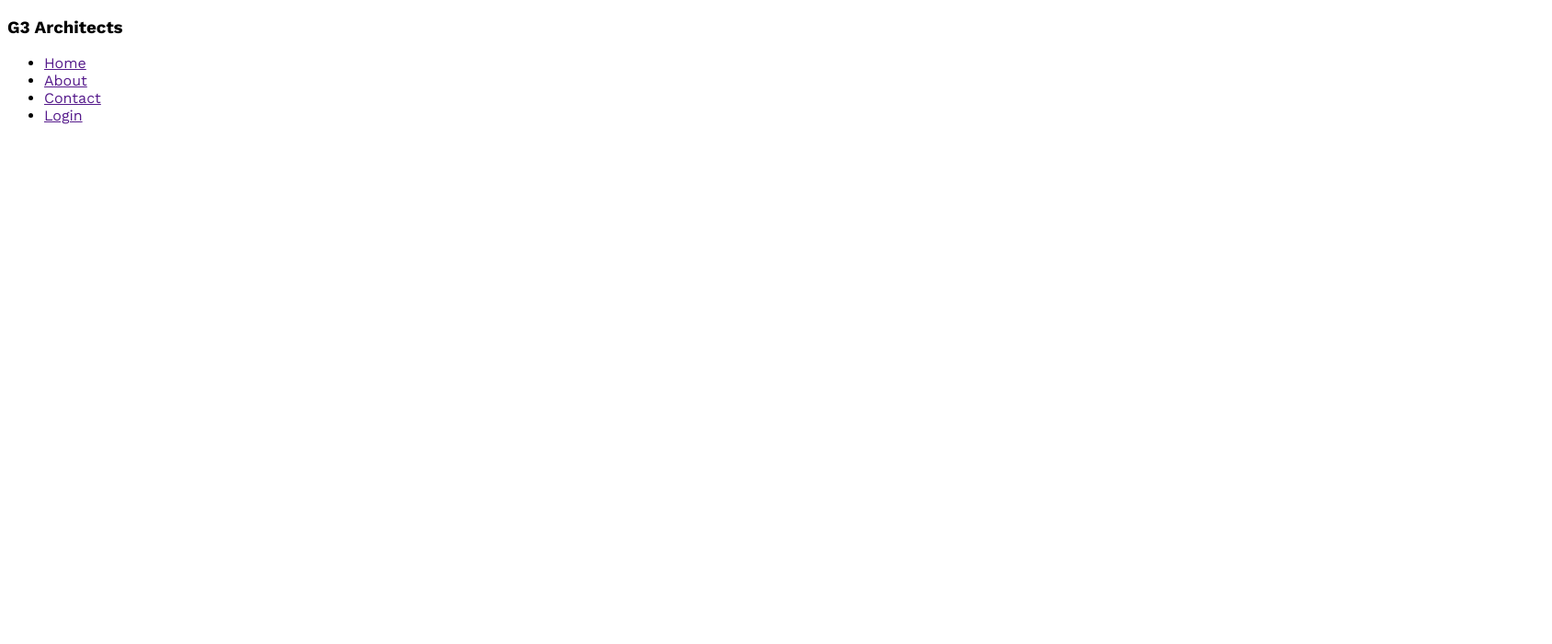
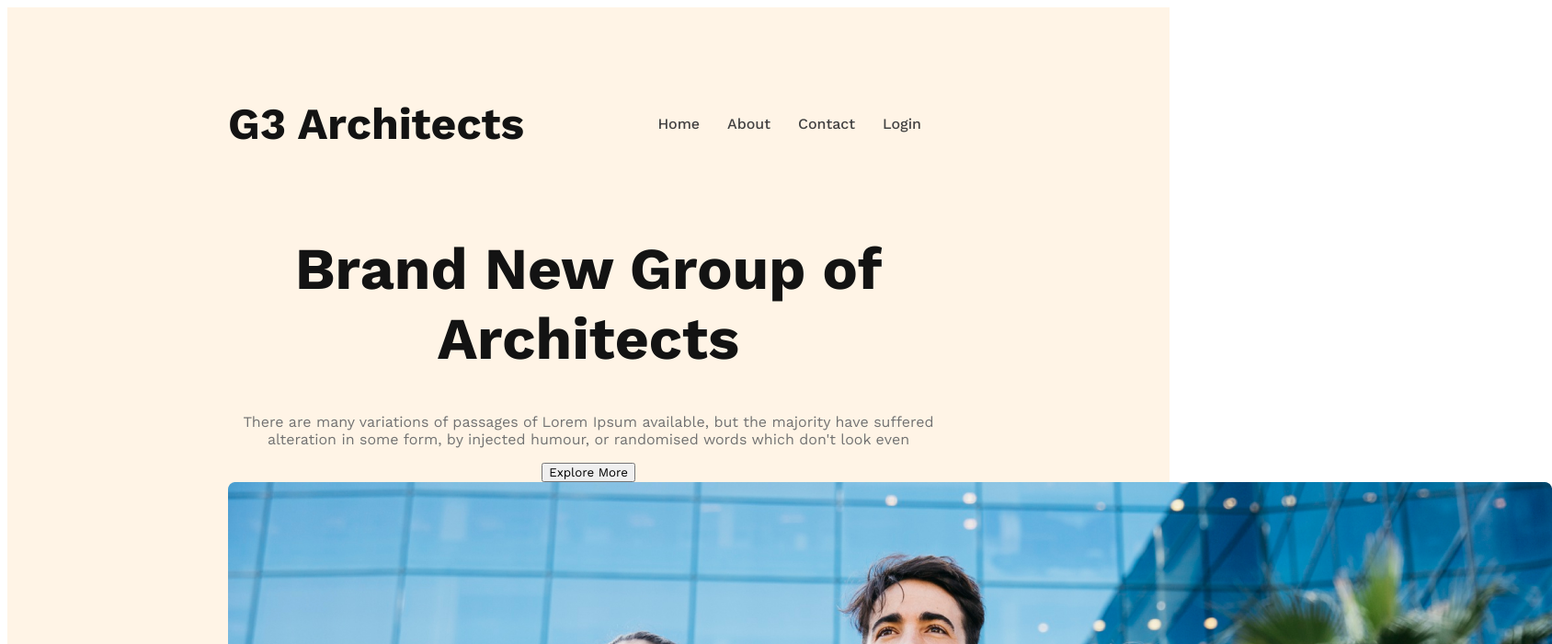
Before and after one commit to rahathie/g3-architects-website, a plain HTML site: page index.html in a window 1280 px wide. Shown: the top 700 px of the page at 92% size, 1688 px wide, since content can reach past the window. Drawn offline with nearby package versions, Linux system fonts and the light colour scheme.

Commit message:
banner content added

```diff
--- a/index.html
+++ b/index.html
@@ -9,7 +9,7 @@
 <body>
     <header>
       <nav>
-        <h3>G3 Architects</h3>
+        <h3 class="nav-title">G3 Architects</h3>
         <ul>
             <li><a href="">Home</a></li>
             <li><a href="">About</a></li>
@@ -17,6 +17,14 @@
             <li><a href="">Login</a></li>
         </ul>
       </nav>
+      <div class="banner">
+        <div class="banner-content">
+            <h1 class="banner-title">Brand New Group of Architects</h1>
+        <p class="banner-description">There are many variations of passages of Lorem Ipsum available, but the majority have suffered alteration in some form, by injected humour, or randomised words which don't look even</p>
+        <button class="btn-primary">Explore More</button>
+        </div>
+        <img src="images/banner.png" alt="">
+      </div>
     </header>
     <main>
 
--- a/styles/architects.css
+++ b/styles/architects.css
@@ -4,3 +4,48 @@
     font-family: 'Work Sans', sans-serif;
 
 }
+.btn-primary{
+
+}
+header{
+    background: rgba(255, 144, 14, 0.10);
+    padding: 50px 240px;
+}
+nav{
+    display: flex;
+    justify-content: space-between;
+    align-items: center;
+}
+nav > ul{
+    display: flex;
+}
+.nav-title{
+    font-size: 3rem;
+    font-weight: 700;
+    color:#131313;
+}
+
+nav li{
+    list-style: none;
+    margin-right: 30px;
+    font-weight: 500;
+    font-size: 1rem;
+}
+nav li a{
+    text-decoration: none;
+    color: #424242;
+}
+
+.banner-content{
+    max-width: 800px;
+    text-align: center;
+    margin: 0 auto;
+}
+.banner-title{
+    font-size: 4rem;
+    font-weight: 700;
+    color:#131313 ;
+}
+.banner-description{
+    color: #727272;
+}
```
